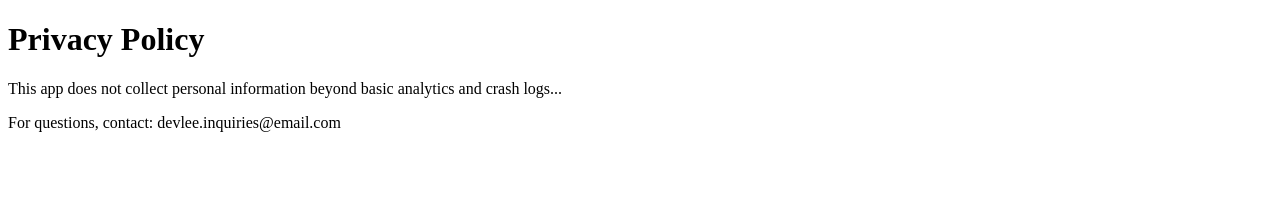
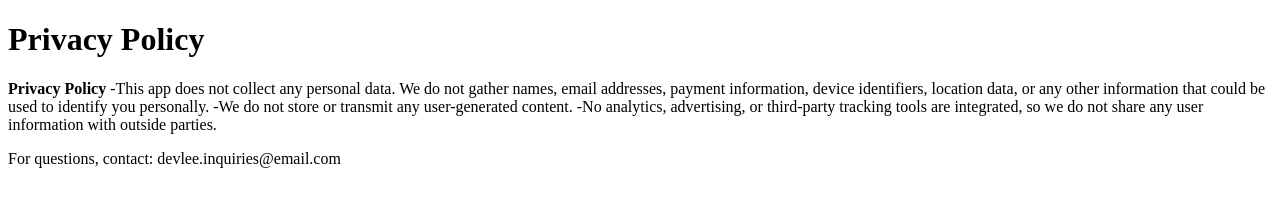
Before and after one commit to dev-lee-inquiries/privacy-policy, a plain HTML site: page index.html in a window 1280 px wide. Drawn offline with Linux system fonts and the light colour scheme.

Commit message:
Update index.html

```diff
--- a/index.html
+++ b/index.html
@@ -2,11 +2,14 @@
 <html lang="en">
 <head>
   <meta charset="UTF-8">
-  <title>Privacy Policy</title>
+  <title>Devlee Privacy Policy</title>
 </head>
 <body>
   <h1>Privacy Policy</h1>
-  <p>This app does not collect personal information beyond basic analytics and crash logs...</p>
+  <p><b>Privacy Policy</b>
+-This app does not collect any personal data. We do not gather names, email addresses, payment information, device identifiers, location data, or any other information that could be used to identify you personally.
+-We do not store or transmit any user-generated content.
+-No analytics, advertising, or third-party tracking tools are integrated, so we do not share any user information with outside parties.
   <p>For questions, contact: devlee.inquiries@email.com</p>
 </body>
 </html>
```
